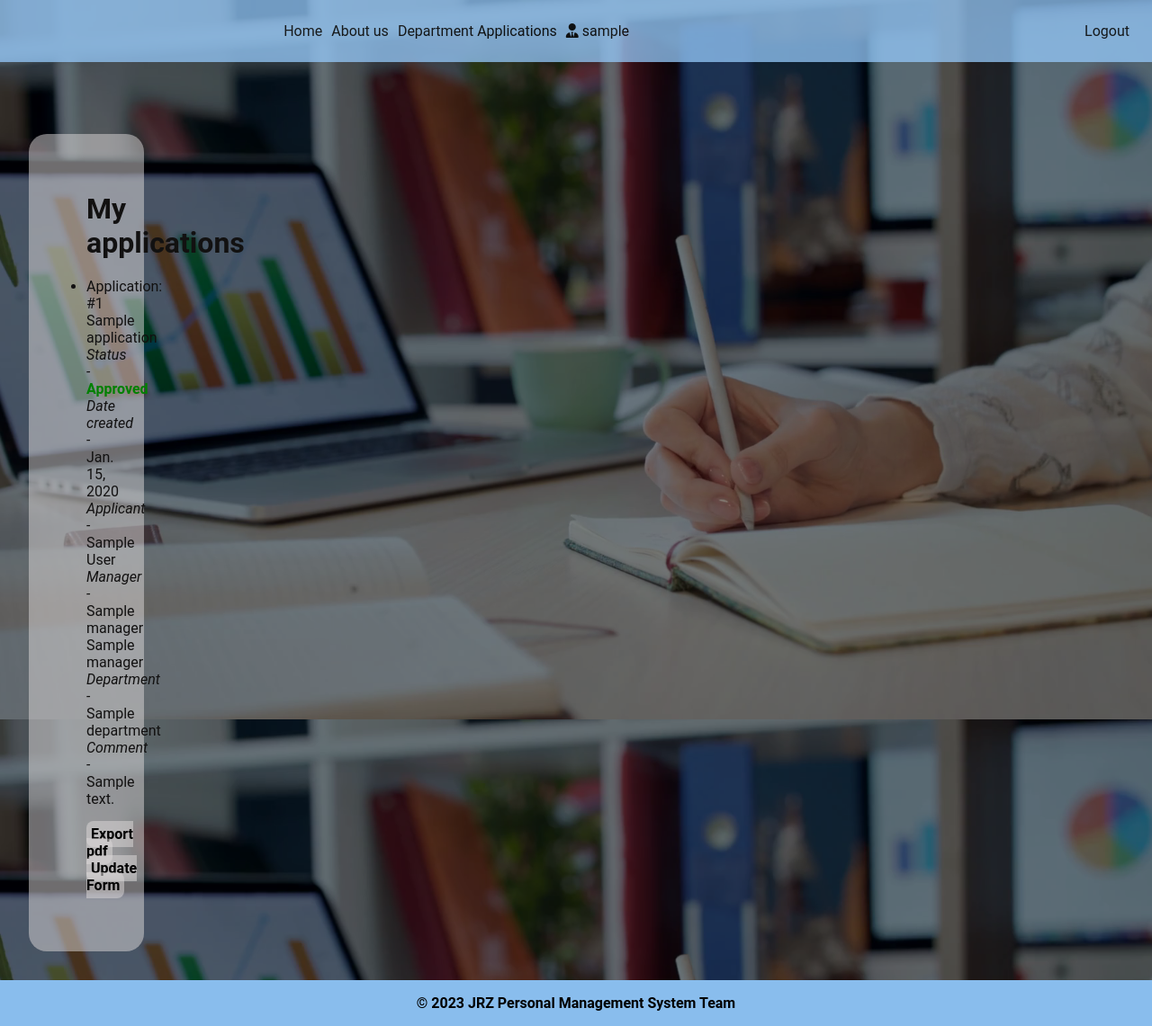
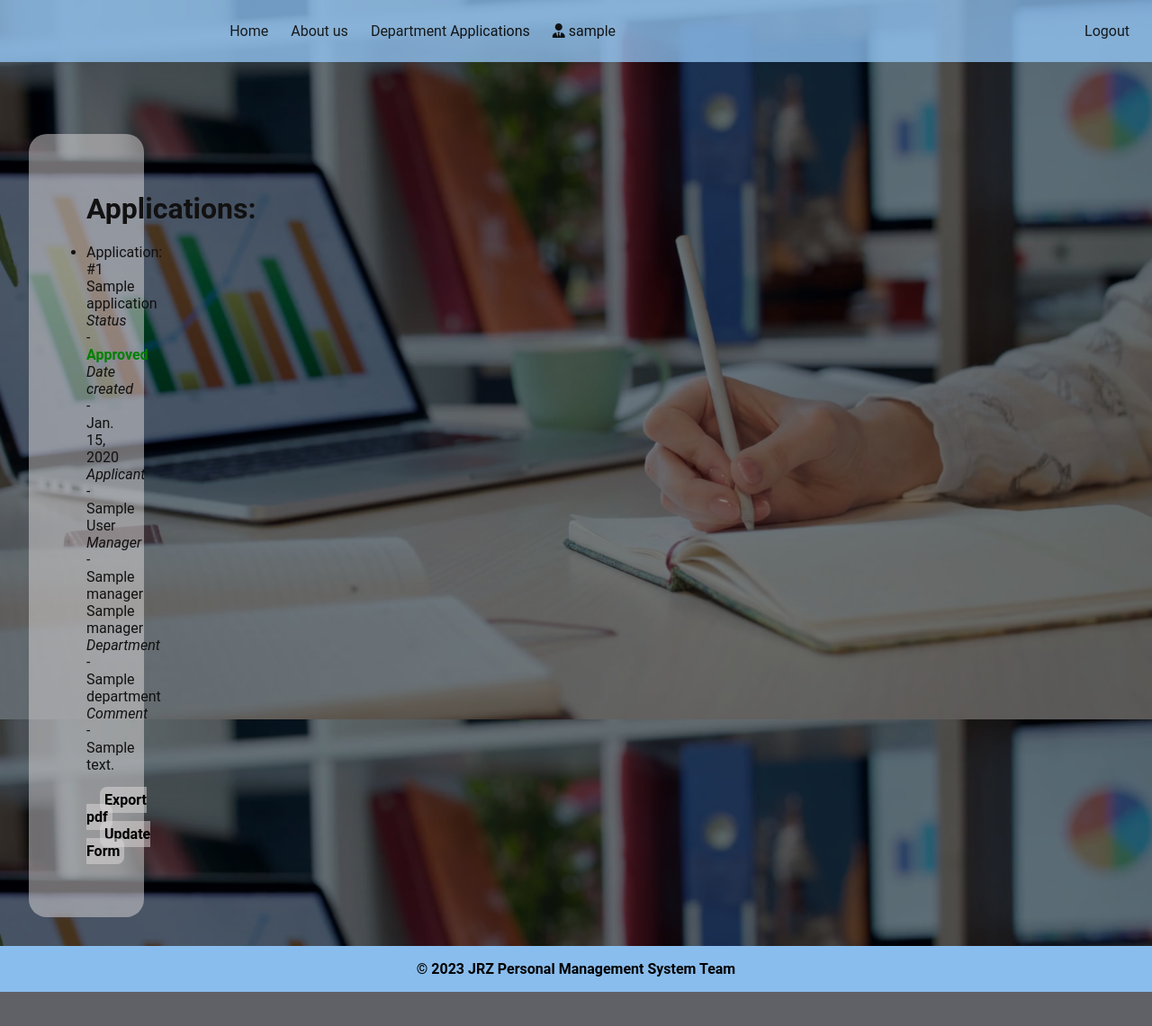
Before and after one commit to JurateKru/JRZ_project, a Django app: page /application/my_application/1 in a window 1280 px wide. Shown: the whole page at 90% size. After the commit the page ends 1103 px from the top, so only its background shows below. Run offline with Django 4.2, Linux system fonts and the light colour scheme; a user stored in the database is signed in; tables that the repository leaves empty hold one stand-in row (values such as "Sample post"); some libraries are stand-ins or nearby versions.

Commit message:
style.css

```diff
--- a/JRZ/hr_system/static/css/style.css
+++ b/JRZ/hr_system/static/css/style.css
@@ -21,9 +21,7 @@ body {
     display: flex;
     flex-direction: column;
 }
-main {
-    flex-grow: 1;
-}
+
 
 .content {
     color: rgb(18, 17, 17);
@@ -97,6 +95,8 @@ main {
     text-decoration: none;
     border-radius: 8px;
     transition: all 0.3s ease;
+    margin-left: 15px;
+
   }
 
   .top-header .button:hover,
--- a/JRZ/hr_system/templates/hr_system/user_application_detail.html
+++ b/JRZ/hr_system/templates/hr_system/user_application_detail.html
@@ -4,7 +4,7 @@
 {% block title %}My applications{% endblock title %}
 {% block content %}
 <div class= "requests">
-    <h1>My applications</h1>
+    <h1>Applications:</h1>
     {% if application %}
     <ul>
         <li>Application: #{{ application.id }} {{ application.application}}
```
